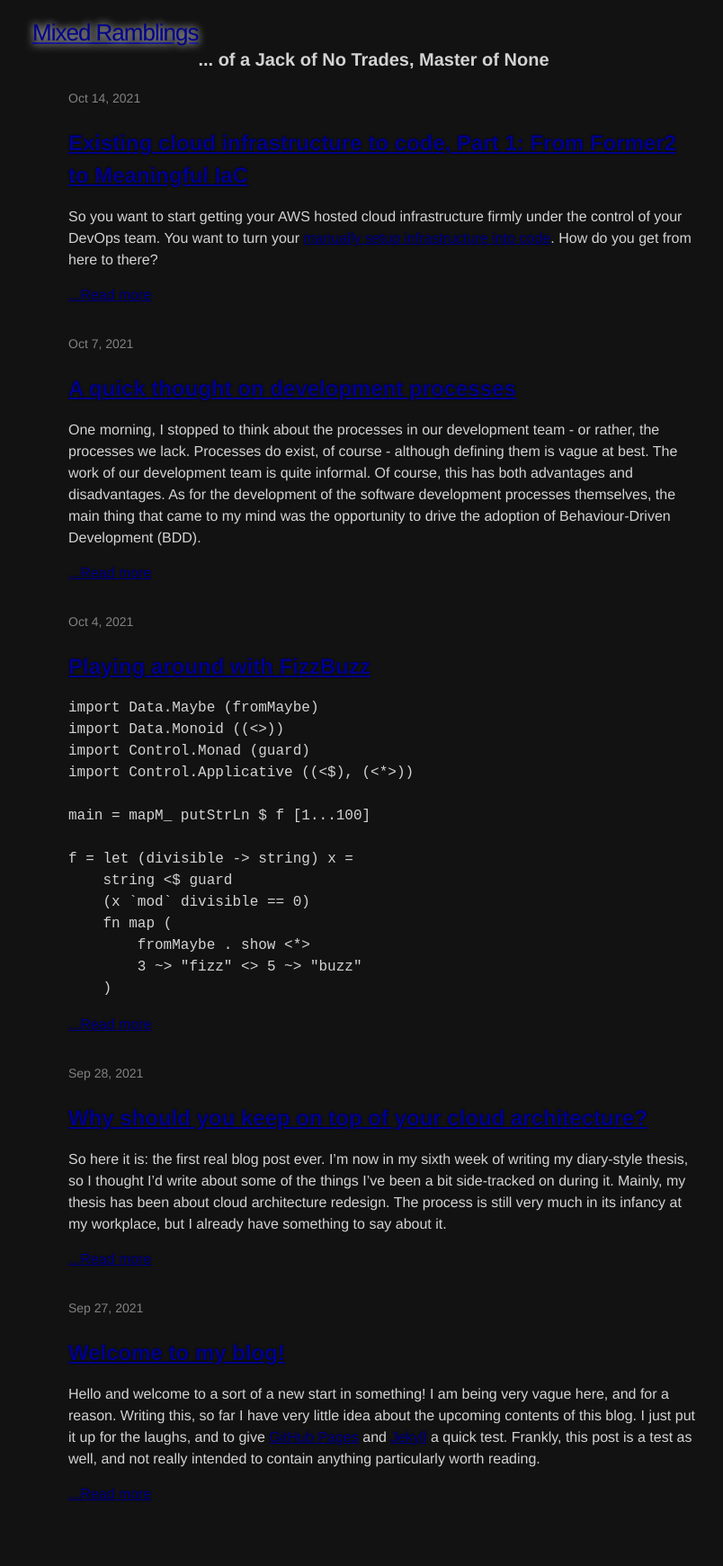
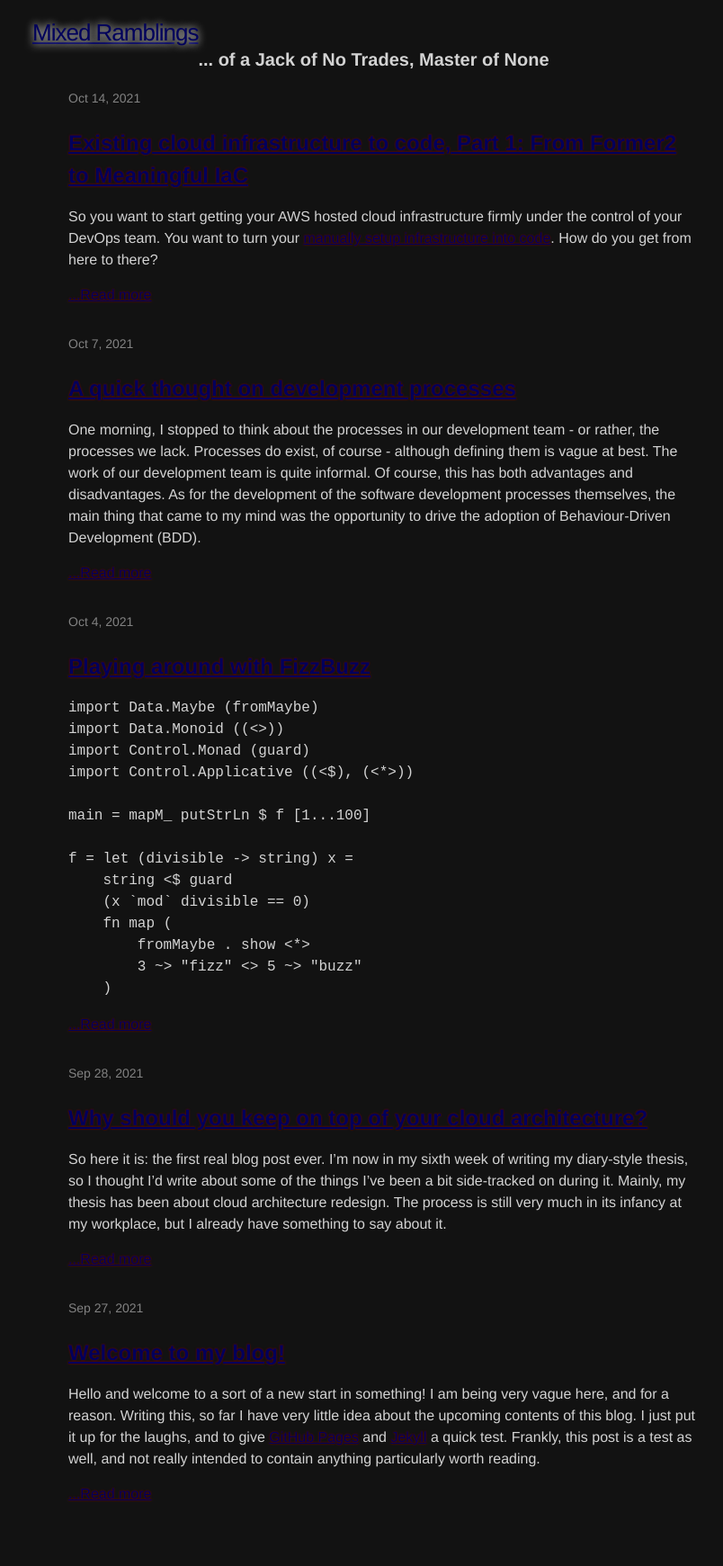
Before and after one commit to miksaraj/miksaraj.github.io, a Jekyll site: the page built from index.html, in a window 1280 px wide. Shown: the whole page at 90% size, without its empty margins (234-1038 px from the left). Built offline with Jekyll 4.4.1, drawn with Linux system fonts in a browser that asks for light colours; nearby versions of some CDN libraries.

Commit message:
Revert link shadow fixes

```diff
--- a/assets/css/styles.css
+++ b/assets/css/styles.css
@@ -9,8 +9,8 @@ body {
 }
 
 a {
-    text-shadow: 0 0 2px #000000;
-    color: #00008b;
+    text-shadow: 0 0 2px #800000;
+    color: #00005b;
 }
 
 .page-content {
```
